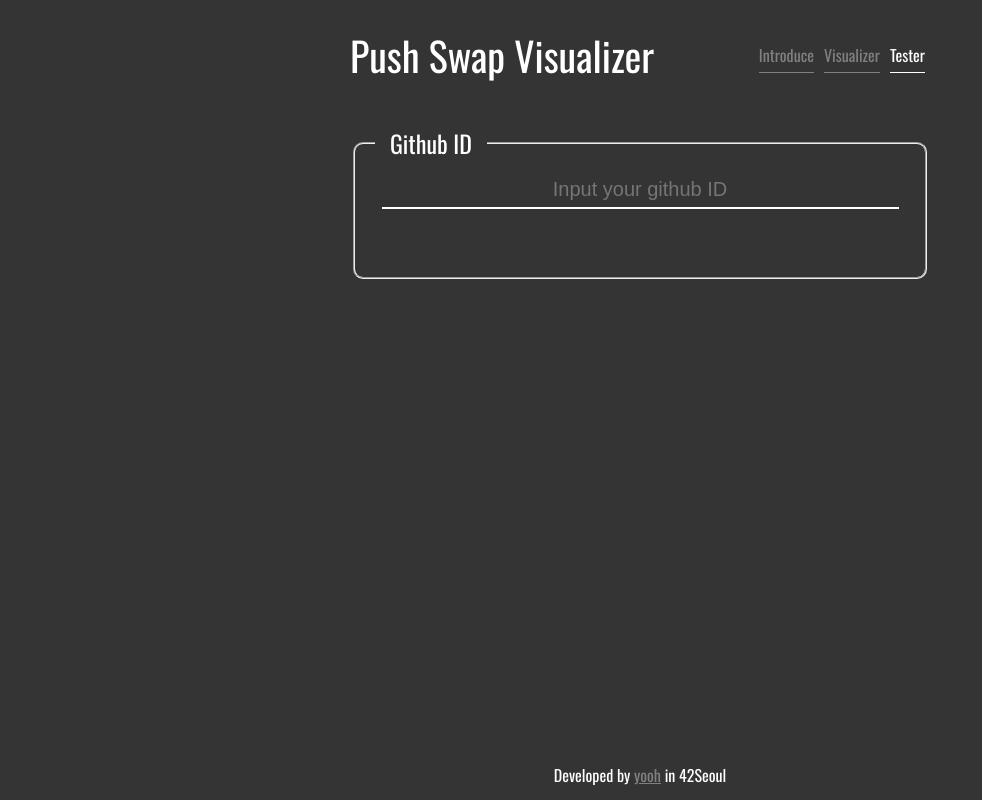
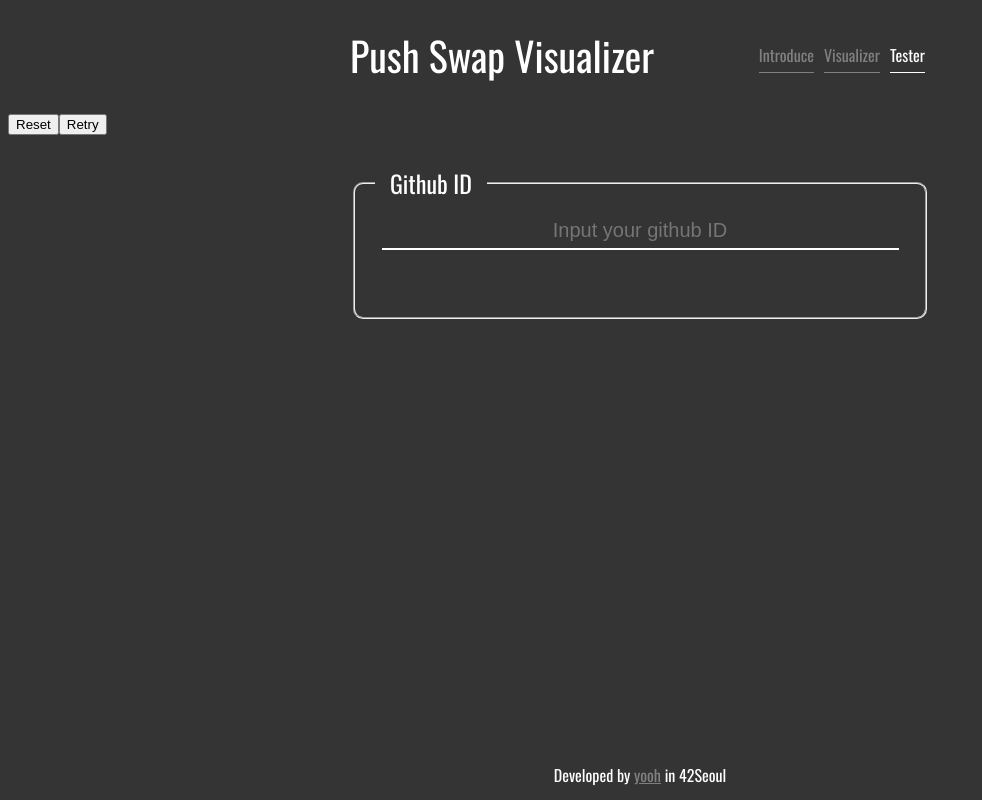
Before and after one commit to oyhoyhk/push_swap_tester, a React (Vite) app in the folder push_swap_visualizer_react/: page /tester in a window 1280 px wide. Shown: the whole page, without its empty margins (0-982 px from the left). Built offline with nearby package versions, Linux system fonts and the light colour scheme.

Commit message:
button Conatiner

```diff
--- a/push_swap_visualizer_react/src/TestPage/Fieldset.tsx
+++ b/push_swap_visualizer_react/src/TestPage/Fieldset.tsx
@@ -2,19 +2,6 @@ import styled from '@emotion/styled';
 import { IStatusContainer } from './TestPage';
 import { useEffect, useRef, useState } from 'react';
 import Loader from './Loader';
-
-const Modal = ({ handleModify }: { handleModify: (value: boolean) => Promise<void> }) => {
-	return (
-		<ModalContainer>
-			<div className="text">Are you sure to modify?</div>
-			<div className="subText">This task may take a few Seconds.</div>
-			<div className="buttonContainer">
-				<button onClick={() => handleModify(true)}>Sure</button>
-				<button onClick={() => handleModify(false)}>Cancel</button>
-			</div>
-		</ModalContainer>
-	);
-};
 
 const Fieldset = ({
 	name,
@@ -23,7 +10,6 @@ const Fieldset = ({
 	placeholder,
 	onBlur,
 	onKeyUp,
-	onModify,
 	setStatus,
 }: {
 	name: 'id' | 'repo';
@@ -32,7 +18,6 @@ const Fieldset = ({
 	status: IStatusContainer;
 	onBlur: (e: React.ChangeEvent<HTMLInputElement>) => void;
 	onKeyUp: (e: React.KeyboardEvent<HTMLInputElement>) => void;
-	onModify: () => Promise<void>;
 	setStatus: React.Dispatch<React.SetStateAction<IStatusContainer>>;
 }) => {
 	const containerRef = useRef<HTMLFieldSetElement>(null);
@@ -52,28 +37,6 @@ const Fieldset = ({
 	const clickToModify = () => {
 		if (status[name].fixed) setModal(true);
 	};
-	const handleModify = async (value: boolean) => {
-		if (value) {
-			await onModify();
-			setModal(false);
-			setStatus({
-				id: {
-					...status['id'],
-				},
-				repo: {
-					check: true,
-					value: '',
-					fixed: false,
-					loading: false,
-					responseType: 'success',
-					responseMessage: '',
-				},
-			});
-			if (inputRef.current) inputRef.current.focus();
-		} else {
-			setModal(false);
-		}
-	};
 	const onChange = (e: React.ChangeEvent<HTMLInputElement>) => {
 		const name = e.target.name as 'id' | 'repo';
 		setStatus({
@@ -89,7 +52,6 @@ const Fieldset = ({
 		<Container ref={containerRef}>
 			<legend>{legend}</legend>
 			<InnerContainer className={modal ? 'toggle' : ''}>
-				<Wrapper>
 				<input
 					ref={inputRef}
 					name={name}
@@ -102,24 +64,35 @@ const Fieldset = ({
 					onChange={onChange}
 				/>
 				<Message>
-						{status[name].loading ? (
-							<Loader />
-						) : (
-							<div className={status[name].responseType}>{status[name].responseMessage}</div>
-						)}
+					{status[name].loading ? <Loader /> : <div className={status[name].responseType}>{status[name].responseMessage}</div>}
 				</Message>
-				</Wrapper>
-				<Wrapper>
-					<Modal handleModify={handleModify} />
-				</Wrapper>
 			</InnerContainer>
 		</Container>
 	);
 };
 
-const ModalContainer = styled.div`
+const InnerContainer = styled.div`
 	width: 100%;
-	height: 100%;
+	transition: 0.5s cubic-bezier(0.17, 0.67, 0.8, 1.12);
+	display: flex;
+	justify-content: center;
+	align-items: center;
+	flex-direction: column;
+	height: 112px;
+
+	& > input {
+		width: 90%;
+		height: 40px;
+		margin: 10px auto;
+		border: none;
+		outline: none;
+		background: transparent;
+		border-bottom: 2px solid gray;
+		text-align: center;
+		cursor: pointer;
+		font-size: 1.25rem;
+		&:focus {
+			border-bottom: 2px solid white;
 			display: flex;
 			justify-content: center;
 			align-items: center;
@@ -148,43 +121,12 @@ const ModalContainer = styled.div`
 					}
 				}
 			}
-`;
-
-const Wrapper = styled.div`
-	display: flex;
-	justify-content: center;
-	align-items: center;
-	flex-direction: column;
-	height: 112px;
-	& > input {
-		width: 90%;
-		height: 40px;
-		margin: 10px auto;
-		border: none;
-		outline: none;
-		background: transparent;
-		border-bottom: 2px solid gray;
-		text-align: center;
-		cursor: pointer;
-		font-size: 1.25rem;
-		&:focus {
-			border-bottom: 2px solid white;
 		}
 		color: white;
 		&.fixed {
 			color: gray;
 			cursor: not-allowed;
 		}
-	}
-`;
-
-const InnerContainer = styled.div`
-	width: 100%;
-	height: 240px;
-	transition: 0.5s cubic-bezier(0.17, 0.67, 0.8, 1.12);
-	transform: translateY(55px);
-	&.toggle {
-		transform: translateY(-65px);
 	}
 `;
 
--- a/push_swap_visualizer_react/src/TestPage/TestPage.tsx
+++ b/push_swap_visualizer_react/src/TestPage/TestPage.tsx
@@ -89,29 +89,6 @@ const TestPage = () => {
 		}
 	};
 
-	const clickModifyGithubID = async () => {
-		setStatus({
-			id: {
-				check: true,
-				value: '',
-				fixed: false,
-				loading: false,
-				responseType: 'success',
-				responseMessage: '',
-			},
-			repo: {
-				check: false,
-				value: '',
-				fixed: false,
-				loading: false,
-				responseType: 'success',
-				responseMessage: '',
-			},
-		});
-		await axios.get(import.meta.env.VITE_SERVER_URL + '/api/cleanup?id=' + status['id'].value);
-		setProcessToggle(false);
-	};
-
 	const onBlurRepo = async (e: React.ChangeEvent<HTMLInputElement>) => {
 		console.log('Blur Repo : ', e.target.value);
 		if (e.target.value === '') return;
@@ -168,26 +145,12 @@ const TestPage = () => {
 		}
 	};
 
-	const clickModifyRepo = async () => {
-		setStatus({
-			id: {
-				...status['id'],
-			},
-			repo: {
-				check: true,
-				value: '',
-				fixed: false,
-				loading: false,
-				responseType: 'success',
-				responseMessage: '',
-			},
-		});
-		await axios.get(import.meta.env.VITE_SERVER_URL + '/api/cleanup?id=' + status['id'].value);
-		setProcessToggle(false);
-	};
-
 	return (
 		<Container>
+			<ButtonContainer>
+				<Button>Reset</Button>
+				<Button>Retry</Button>
+			</ButtonContainer>
 			{status['id'].check && (
 				<Fieldset
 					name="id"
@@ -196,7 +159,6 @@ const TestPage = () => {
 					placeholder="Input your github ID"
 					onBlur={onBlurGithubID}
 					onKeyUp={onKeyUpGithubID}
-					onModify={clickModifyGithubID}
 					setStatus={setStatus}
 				/>
 			)}
@@ -208,7 +170,6 @@ const TestPage = () => {
 					placeholder="Input your push_swap repository URL for testing"
 					onBlur={onBlurRepo}
 					onKeyUp={onKeyUpRepo}
-					onModify={clickModifyRepo}
 					setStatus={setStatus}
 				/>
 			)}
@@ -216,6 +177,14 @@ const TestPage = () => {
 		</Container>
 	);
 };
+
+const Button= styled.button``
+
+const ButtonContainer = styled.div`
+	width:100%;
+	height:40px;
+`
+
 
 const Container = styled.div`
 	display: flex;
```
Lines whose indentation alone changed are shown as unchanged.
